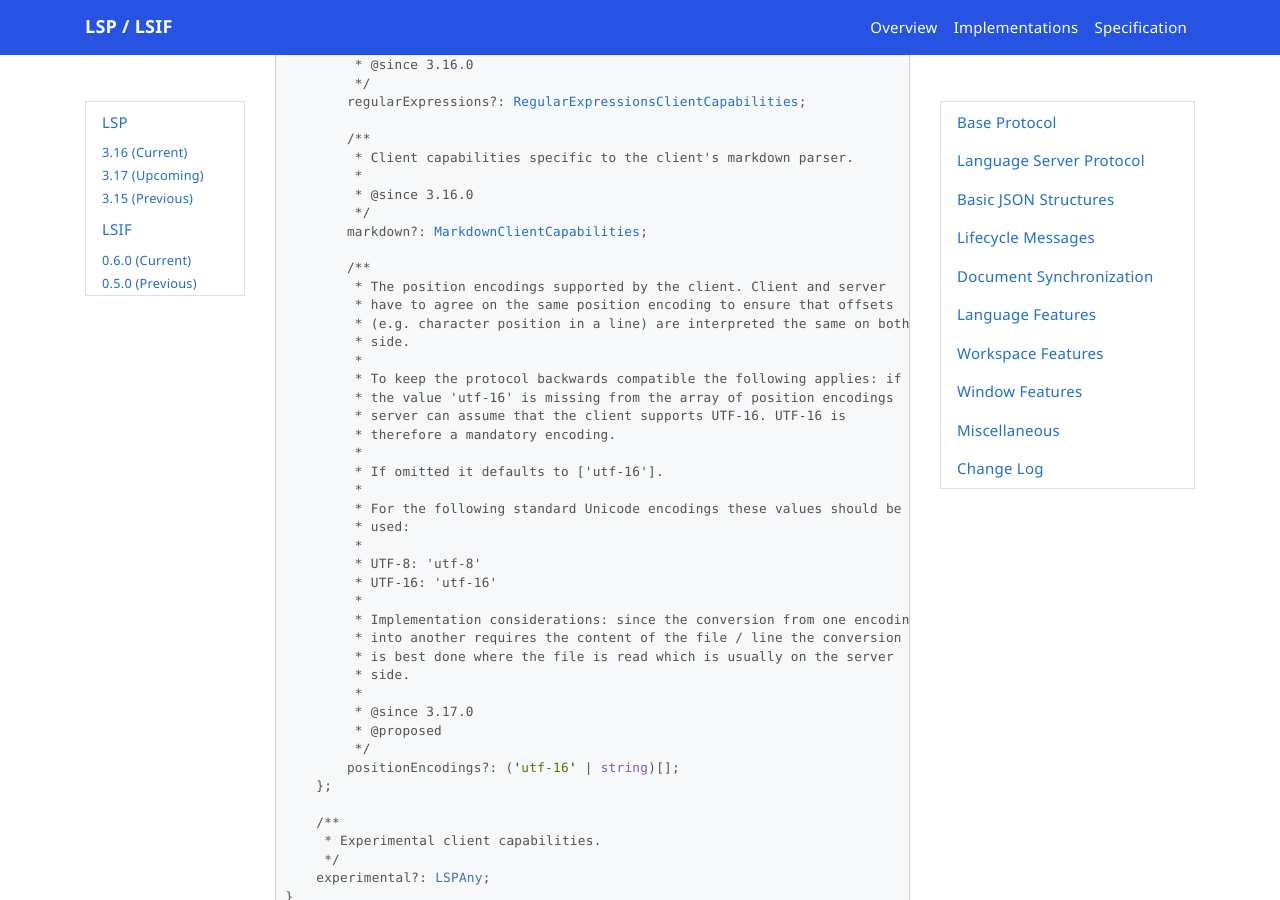
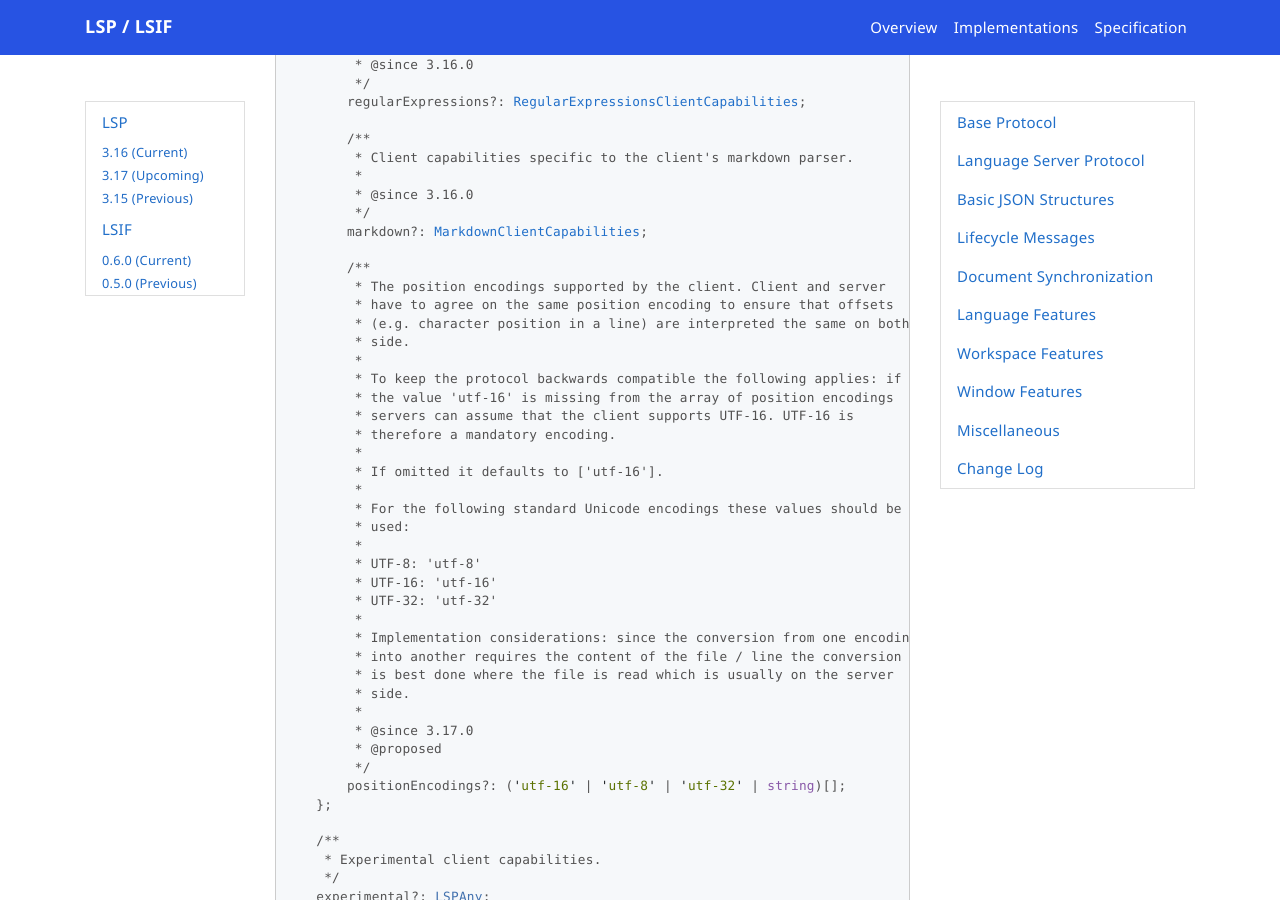
Before and after one commit to microsoft/language-server-protocol, a Jekyll site: the page built from _specifications/lsp/3.17/specification.md, in a window 1280 px wide and 900 px high, scrolled down 49051 px. Built offline with Jekyll 4.4.1, drawn with Linux system fonts in a browser that asks for light colours; nearby versions of some CDN libraries; emoji names are drawn with the system emoji font; comment, search, counter and statistics services are not loaded; some of the changed text lies outside the part shown.

Commit message:
Add utf 32

```diff
--- a/_specifications/lsp/3.17/general/initialize.md
+++ b/_specifications/lsp/3.17/general/initialize.md
@@ -498,7 +498,7 @@ interface ClientCapabilities {
 		 *
 		 * To keep the protocol backwards compatible the following applies: if
 		 * the value 'utf-16' is missing from the array of position encodings
-		 * server can assume that the client supports UTF-16. UTF-16 is
+		 * servers can assume that the client supports UTF-16. UTF-16 is
 		 * therefore a mandatory encoding.
 		 *
 		 * If omitted it defaults to ['utf-16'].
@@ -508,6 +508,7 @@ interface ClientCapabilities {
 		 *
 		 * UTF-8: 'utf-8'
 		 * UTF-16: 'utf-16'
+		 * UTF-32: 'utf-32'
 		 *
 		 * Implementation considerations: since the conversion from one encoding
 		 * into another requires the content of the file / line the conversion
@@ -517,7 +518,7 @@ interface ClientCapabilities {
 		 * @since 3.17.0
 		 * @proposed
 		 */
-		positionEncodings?: ('utf-16' | string)[];
+		positionEncodings?: ('utf-16' | 'utf-8' | 'utf-32' | string)[];
 	};
 
 	/**
@@ -613,7 +614,7 @@ interface ServerCapabilities {
 	 * @since 3.17.0
 	 * @proposed
 	 */
-	positionEncoding?: 'utf-16' | string;
+	positionEncoding?: 'utf-16' | 'utf-8' | 'utf-32' | string;
 
 	/**
 	 * Defines how text documents are synced. Is either a detailed structure
```
